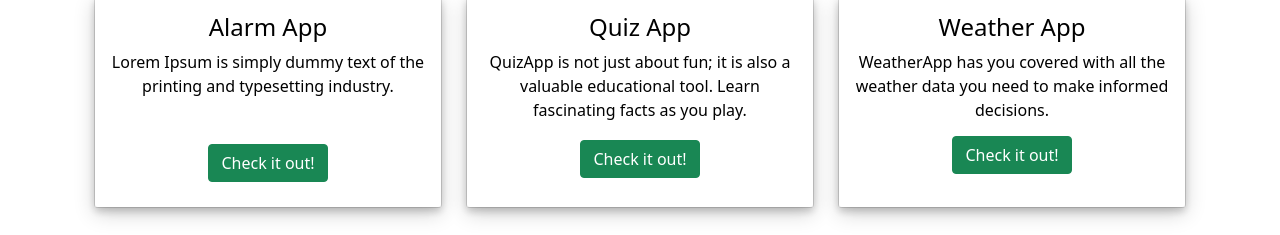
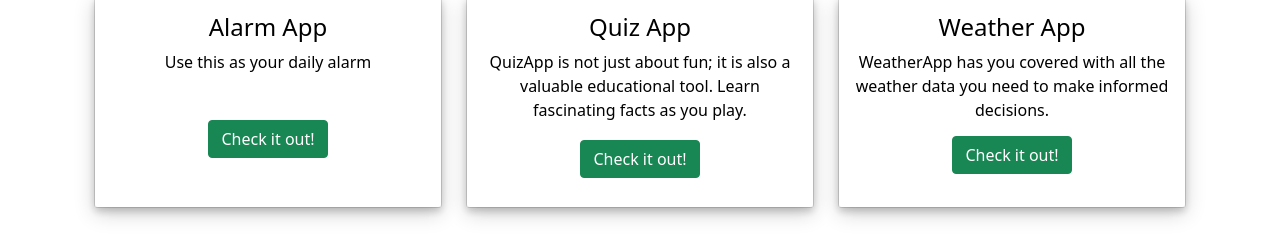
Before and after one commit to Chuckieee/chuks-portfolio, a plain HTML site: page index.html in a window 1280 px wide. Shown: the part 1797-2032 px from the top of the page. Drawn offline with nearby package versions, Linux system fonts and the light colour scheme.

Commit message:
My portfolio

```diff
--- a/index.html
+++ b/index.html
@@ -204,8 +204,7 @@
                                         alt="Card image" style="width:100%; height: 283px;">
                                     <div class="card-body">
                                         <h4 class="card-title">Alarm App</h4>
-                                        <p class="card-text">Lorem Ipsum is simply dummy text of the printing and
-                                            typesetting industry.</p>
+                                        <p class="card-text">Use this as your daily alarm</p>
                                         <div class="text-center">
                                             <a href="Alarm App/index.html" class="btn btn-success"
                                                 style="margin-top: 30px;">Check it out!</a>
@@ -250,7 +249,7 @@
                             </div>
                         </div>
                         <br>
-                        <div class="row">
+                        <!-- <div class="row">
                             <div class="col-lg-4 mt-4">
                                 <div class="card portfolioContent">
                                     <img class="card-img-top" src="images/pexels-photo-887349.webp" alt="Card image"
@@ -265,7 +264,7 @@
                                         </div>
                                     </div>
                                 </div>
-                            </div>
+                            </div> -->
 
                             <div class="col-lg-4 mt-4">
                                 <div class="card portfolioContent">
```
